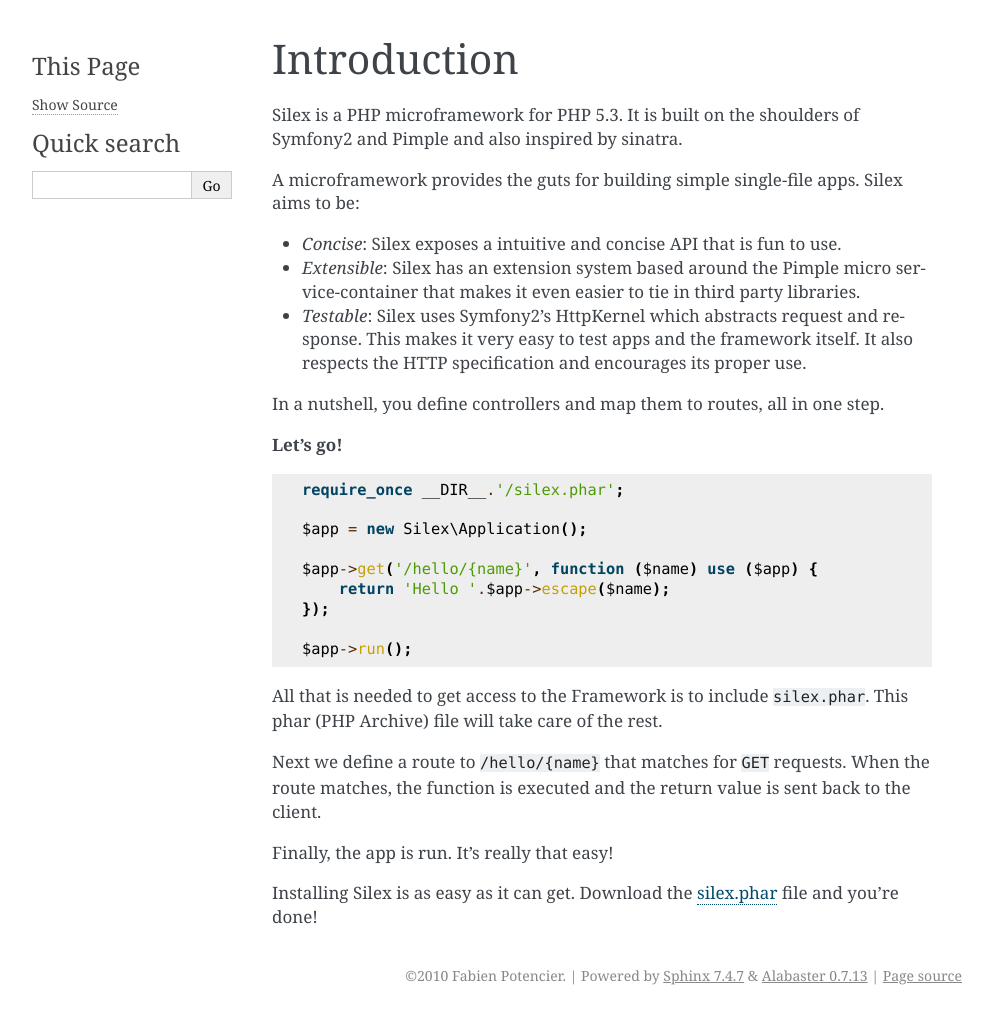
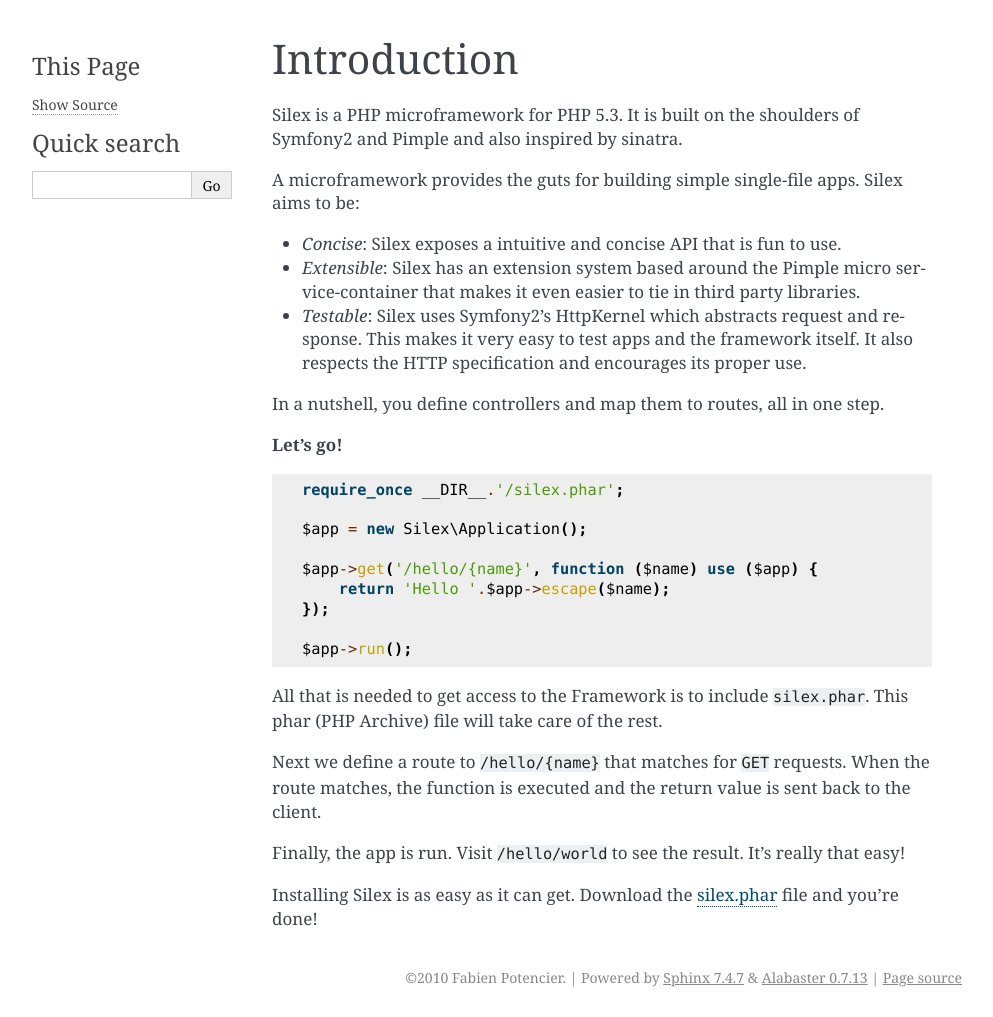
Before and after one commit to silexphp/Silex, a Sphinx documentation site: the page built from doc/intro.rst, in a window 1280 px wide. Shown: the whole page, without its empty margins (148-1141 px from the left). Built offline with Sphinx 7.4.7, drawn with Linux system fonts in a browser that asks for light colours.

Commit message:
clarify which path to visit to see the first response
quite a few people went to `/` and got a 404.

```diff
--- a/doc/intro.rst
+++ b/doc/intro.rst
@@ -39,7 +39,8 @@
 requests. When the route matches, the function is executed and the return
 value is sent back to the client.
 
-Finally, the app is run. It's really that easy!
+Finally, the app is run. Visit ``/hello/world`` to see the result.
+It's really that easy!
 
 Installing Silex is as easy as it can get. Download the `silex.phar`_ file
 and you're done!
```
